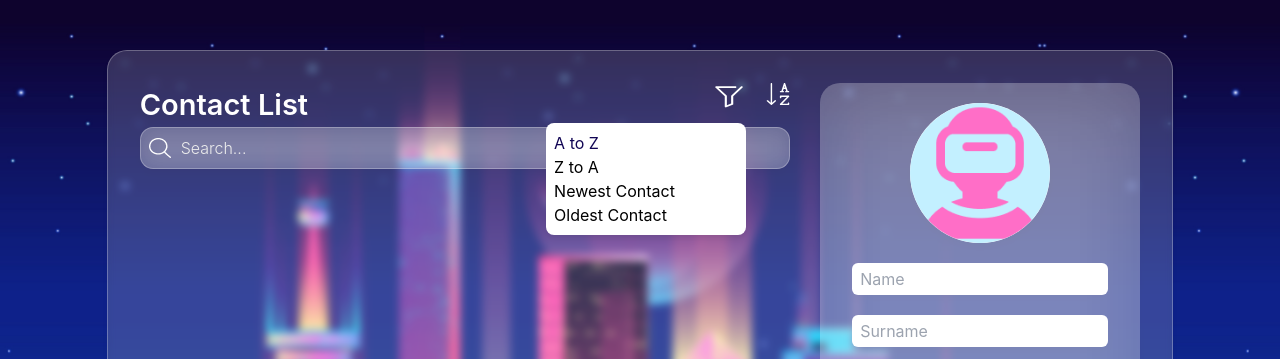
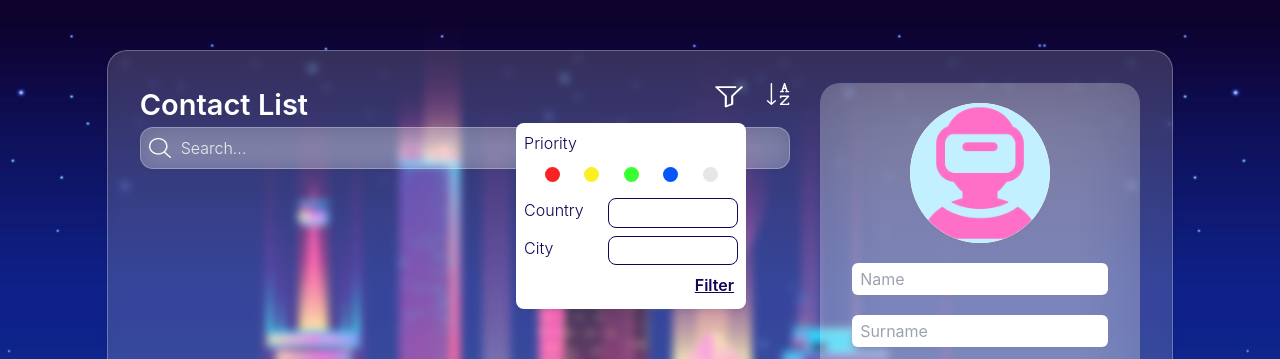
Before and after one commit to Nursimaasilturk/ContactApp, a React (Create React App) app: page / in a window 1280 px wide. Both pictures are taken after a click on the button 729 px from the left and 96 px from the top of the page. Shown: the top 359 px of the page. Built offline with nearby package versions, Linux system fonts and the light colour scheme; no server answers.

Commit message:
filtering box design is done

```diff
--- a/src/Components/Filtering.js
+++ b/src/Components/Filtering.js
@@ -1,17 +1,46 @@
-import React from 'react'
+import React, { useState } from 'react'
 import filterImg from '../assets/Filter.svg'
 function Filtering() {
+	const [isOpen,setIsOpen] = useState(false);
+	const toggleActive = () => setIsOpen(!isOpen);
   return (
 	<div className='relative'>
-	    <button className='w-[34px]'>
+	    <button onClick={toggleActive} className='w-[34px]'>
 			<img src={filterImg} alt="filter" className='w-full h-auto' />
 	    </button>
-		<ul className='bg-white p-2 absolute z-[2] min-w-[200px] right-0 rounded-lg top-[40px]'>
-			<li><button className='text-secondary'>A to Z</button></li>
-			<li><button>Z to A</button></li>
-			<li><button>Newest Contact</button></li>
-			<li><button>Oldest Contact</button></li>
-		</ul>
+		<form className={`${isOpen ? 'visible':'invisible'} bg-white p-2 absolute z-[2] min-w-[230px] right-0 rounded-lg top-[40px]`}>
+			<div className='flex flex-col align-items-start mb-1'>
+				<label className='font-light text-secondary'>Priority</label>
+				<div className='flex justify-evenly py-2'>
+					<button className='w-[23px] h-[23px] border border-solid hover:border-secondary border-white rounded-full'>
+						<span className=' block w-[15px] h-[15px] rounded-full bg-high m-auto'></span>
+					</button>
+					<button className='w-[23px] h-[23px] border border-solid hover:border-secondary border-white rounded-full'>
+						<span className=' block w-[15px] h-[15px] rounded-full bg-medium-high m-auto'></span>
+					</button>
+					<button className='w-[23px] h-[23px] border border-solid hover:border-secondary border-white rounded-full'>
+						<span className=' block w-[15px] h-[15px] rounded-full bg-medium m-auto'></span>
+					</button>
+					<button className='w-[23px] h-[23px] border border-solid hover:border-secondary border-white rounded-full'>
+						<span className=' block w-[15px] h-[15px] rounded-full bg-medium-low m-auto'></span>
+					</button>
+					<button className='w-[23px] h-[23px] border border-solid hover:border-secondary border-white rounded-full'>
+						<span className=' block w-[15px] h-[15px] rounded-full bg-low m-auto'></span>
+					</button>
+				</div>
+			</div>
+			<div className='flex justify-between mb-2'>
+				<label className='font-light text-secondary'> Country </label>
+				<input type="text" className='border border-solid border-secondary w-[130px] rounded-lg p-1 text-[13px] focus:outline-none caret-primary' />
+			</div>
+			<div className='flex justify-between mb-2'>
+				<label className='font-light text-secondary'> City </label>
+				<input type="text" className='border border-solid border-secondary w-[130px] rounded-lg p-1 text-[13px] focus:outline-none caret-primary' />
+			</div>
+			<div className='flex justify-end my-1'>
+				<button className='text-secondary font-semibold underline mr-1'>Filter</button>
+			</div>
+		</form>
 	</div>
   )
 }
```
